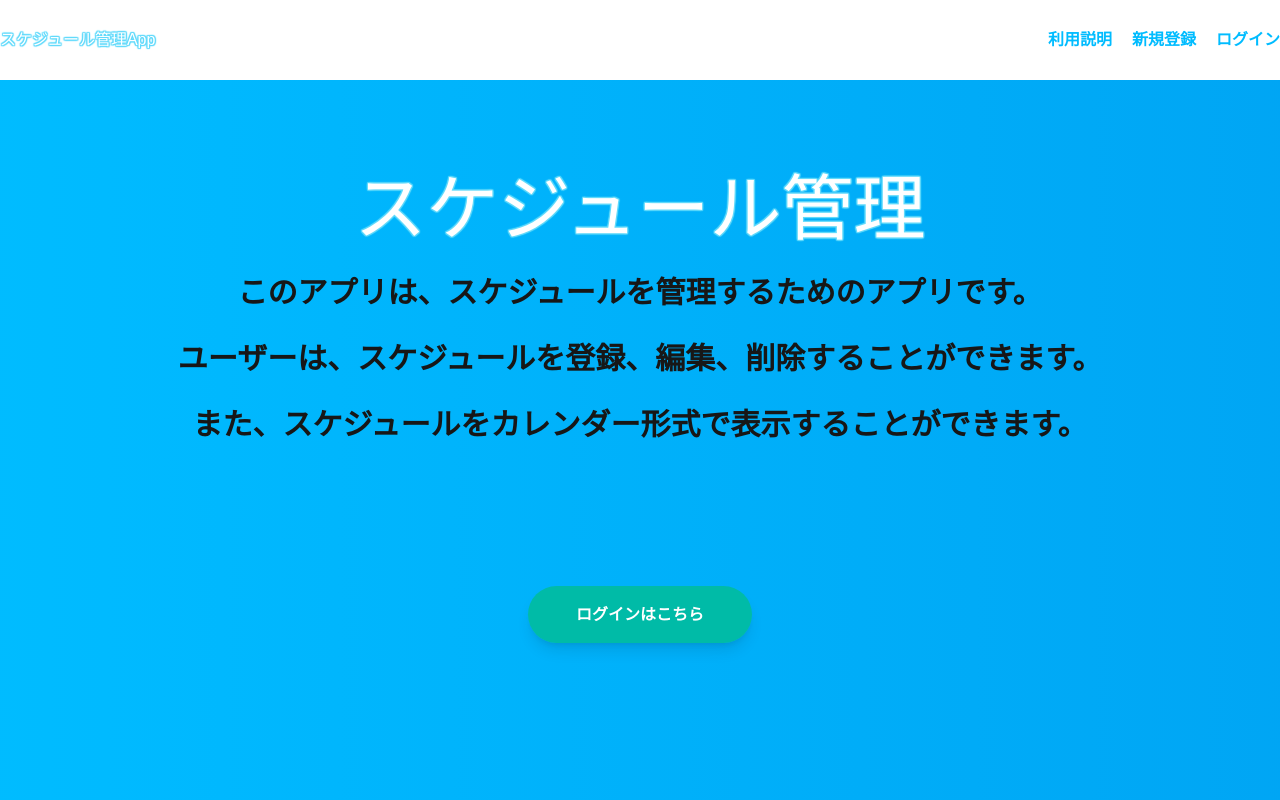
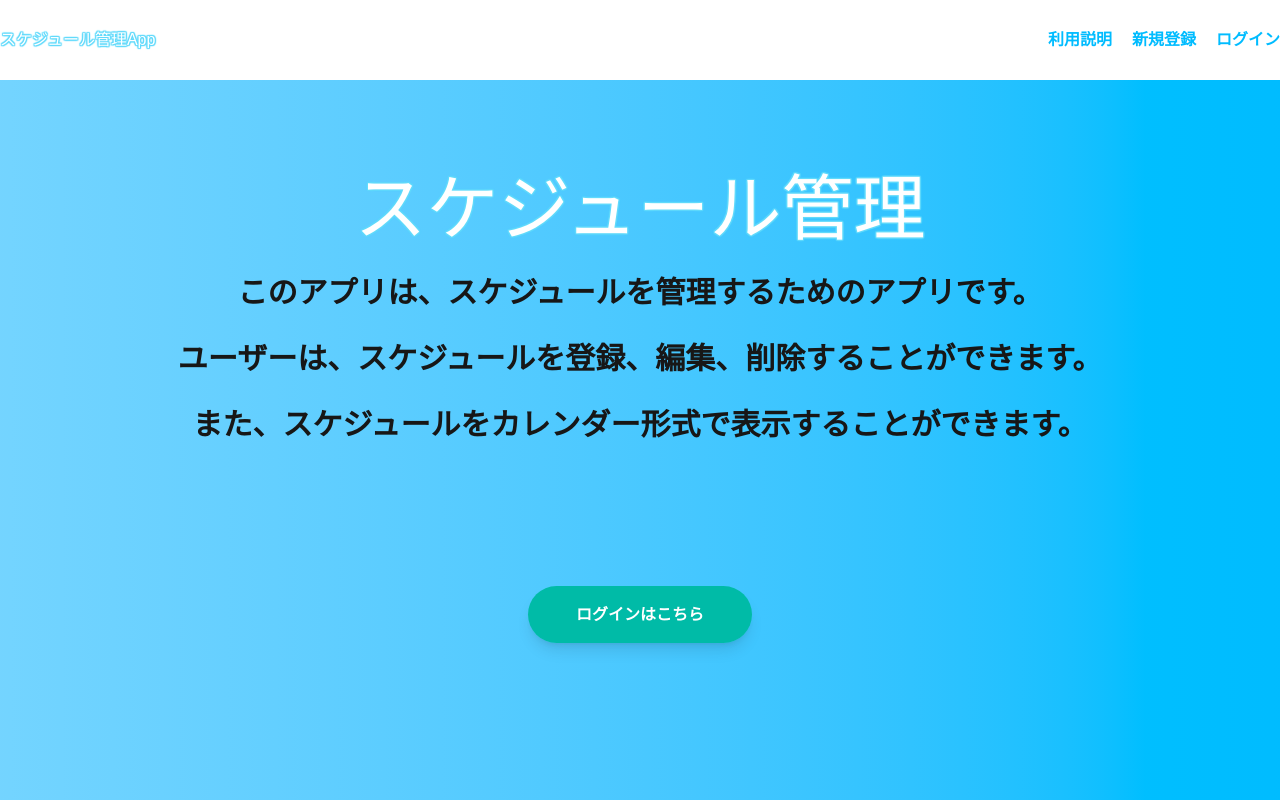
Before and after one commit to Hashimoto-Noriaki/Next-Schedule-AppRouter, a Next.js app: page / in a window 1280 px wide. Built offline with nearby package versions, Linux system fonts and the light colour scheme.

Commit message:
トップページのカラーを変更

```diff
--- a/src/components/templates/NotLoginLayout.tsx
+++ b/src/components/templates/NotLoginLayout.tsx
@@ -22,7 +22,7 @@
                     </nav>
                 </div>
             </header>
-            <main className="bg-gradient-to-r from-sky-400 to-sky-500 flex flex-col items-center justify-center h-screen">
+            <main className="bg-gradient-to-r from-sky-300 to-sky-400 flex flex-col items-center justify-center h-screen">
                 {children}
             </main>
         </div>
```
